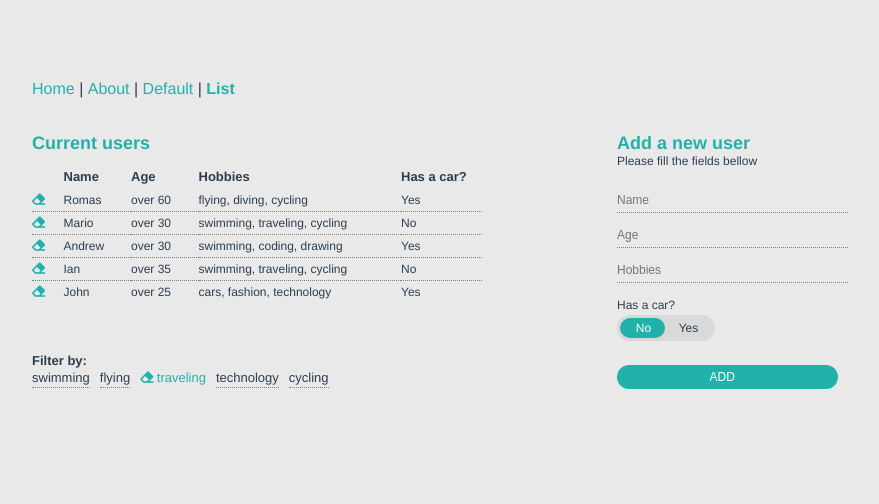
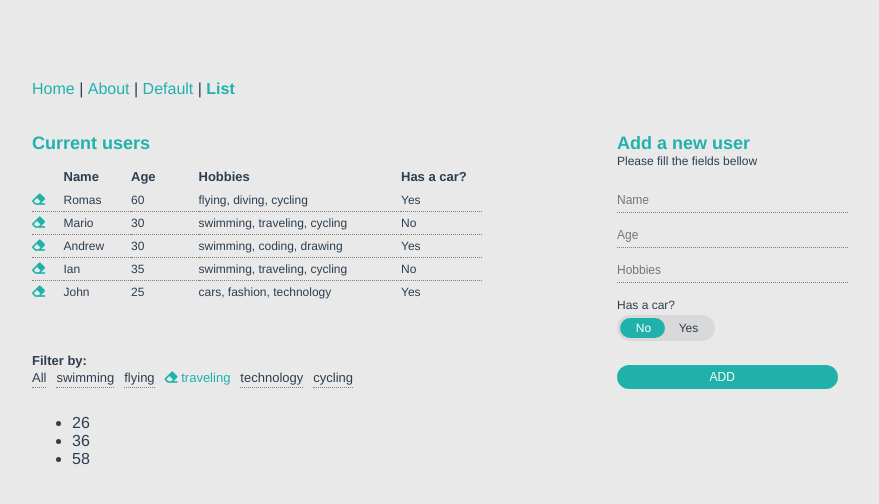
Before and after one commit to mario-iamb/vuejs_insta, a Vue app: page /#/list in a window 1280 px wide. Shown: the top 504 px of the page, without its empty margins (158-1037 px from the left). Built offline with nearby package versions, Linux system fonts and the light colour scheme.

Commit message:
start filtering list

```diff
--- a/src/components/MyList.vue
+++ b/src/components/MyList.vue
@@ -26,11 +26,16 @@
 
             <p>Filter by:</p>
             <ul class="filters">
+                <li>All</li>
                 <li>swimming</li>
                 <li>flying</li>
                 <li class="active"><i class="fas fa-eraser"></i> traveling</li>
                 <li>technology</li>
                 <li>cycling</li>
+            </ul>
+
+            <ul>
+                <li v-for="n in evenNumbers" :key="n.id">{{n}}</li>
             </ul>
         </div>
 
@@ -84,38 +89,53 @@ export default {
             newUser: {
                 hasCar: 'No'
             },
+            numbers: [
+                11, 26, 36, 41, 58
+            ],
             users: [
                 {
                     name: 'Romas',
-                    age: 'over 60',
+                    age: '60',
                     hobbies: 'flying, diving, cycling',
                     hasCar: 'Yes'
                 },
                 {
                     name: 'Mario',
-                    age: 'over 30',
+                    age: '30',
                     hobbies: 'swimming, traveling, cycling',
                     hasCar: 'No'
                 },
                 {
                     name: 'Andrew',
-                    age: 'over 30',
+                    age: '30',
                     hobbies: 'swimming, coding, drawing',
                     hasCar: 'Yes'
                 },
                 {
                     name: 'Ian',
-                    age: 'over 35',
+                    age: '35',
                     hobbies: 'swimming, traveling, cycling',
                     hasCar: 'No'
                 },
                 {
                     name: 'John',
-                    age: 'over 25',
+                    age: '25',
                     hobbies: 'cars, fashion, technology',
                     hasCar: 'Yes'
                 }
             ]
+        }
+    },
+    computed: {
+        // evenNumbers: function () {
+        //     return this.users.age.filter(function (number) {
+        //     return number % 2 === 0
+        //     })
+        // }
+        evenNumbers: function () {
+            return this.numbers.filter(function (number) {
+            return number % 2 === 0
+            })
         }
     },
     methods: {
```
